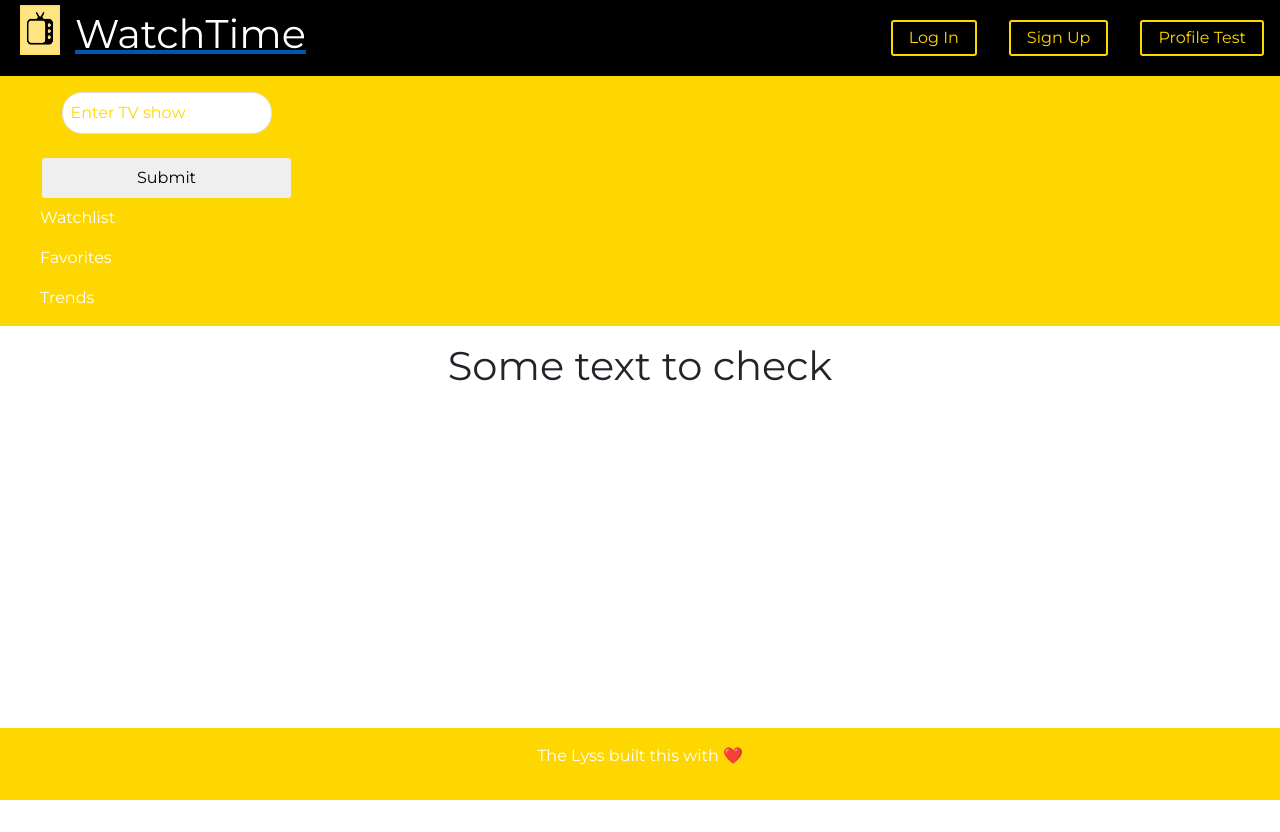
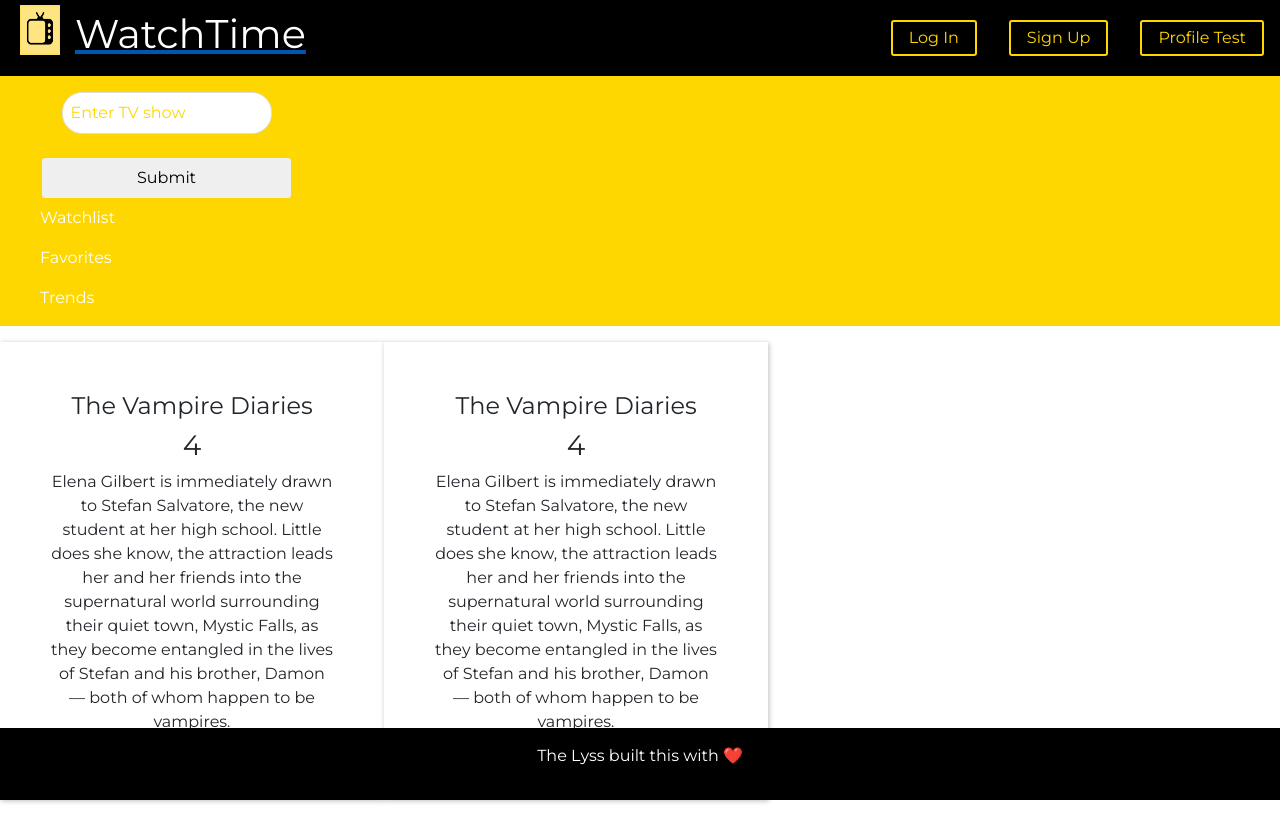
Before and after one commit to kalyssao/watch-time, a React (Create React App) app: page /profile in a window 1280 px wide. Before the commit the page ends 800 px from the top, so only its background shows below. Built offline with nearby package versions, Linux system fonts and the light colour scheme; no server answers.

Commit message:
added some styling to cards

```diff
--- a/src/components/Footer.js
+++ b/src/components/Footer.js
@@ -5,7 +5,7 @@
     color: white;
     margin-top: 1rem;
     padding: 1rem;
-    background-color: gold;
+    background-color: black;
     position: fixed;
     bottom: 0;
     left: 0;
--- a/src/components/Profile.js
+++ b/src/components/Profile.js
@@ -1,5 +1,6 @@
 import React from 'react'
 import Sidebar from './Sidebar'
+import UserShows from './UserShows'
 import styled from 'styled-components'
 
 const ProfileContainer = styled.div`
@@ -11,7 +12,7 @@
         <div>
             <Sidebar></Sidebar>
             <ProfileContainer>
-                <h1>Some text to check</h1>
+                <UserShows/>
             </ProfileContainer>
         </div>
     )
--- a/src/components/ShowCard.js
+++ b/src/components/ShowCard.js
@@ -2,26 +2,35 @@
 import styled from 'styled-components'
 
 const VideoCard = styled.div `
+    width: 10%
+    border-radius: 10px;
+    box-shadow: 1px 1px 5px rgba(0,0,0,0.25);
+    margin-bottom: 2rem;
+    padding: 50px;
+    width: 30%;
+    background-color: white;
+`
 
+const VideoCardImage = styled.image`
+    height: 240px;
+    width: 200px;
 `
 
 const VideoCardInfo = styled.div`
 
 `
 
-function ShowCard({image, title, rating}) {
+function ShowCard({ image, title, rating, desc }) {
     return (
         <VideoCard>
-            <img src="image" alt=""/>
+            <VideoCardImage src={image} alt="TV Show Poster"/>
 
             <VideoCardInfo>
-                <div className="">
+                <h4>{title}</h4>
 
-                </div>
+                <h3>{rating}</h3>
 
-                <div className="">
-
-                </div>
+                <p>{desc}</p>
 
             </VideoCardInfo>
         </VideoCard>
--- a/src/components/UserShows.js
+++ b/src/components/UserShows.js
@@ -1,31 +1,35 @@
 import React from 'react'
 import ShowCard from './ShowCard.js'
+import styled from 'styled-components'
+function UserShows() {
+    //const { isLoading } = this.props
 
-function UserShows() {
-    const { isLoading } = this.props
+    //const loadingMessage = <span className="d-flex m-auto">Loading...</span>
 
-    const loadingMessage = <span className="d-flex m-auto">Loading...</span>
+    const VideoDisplay = styled.div`
+        display: flex;
+        flex-wrap: wrap;
+    `
 
     const tvShows = (
-        <div>
+        <VideoDisplay>
+            <ShowCard title="The Vampire Diaries"
+                image="https://artworks.thetvdb.com/banners/posters/95491-40.jpg"
+                rating="4"
+                desc="Elena Gilbert is immediately drawn to Stefan Salvatore, the new student at her high school. Little does she know, the attraction leads her and her friends into the supernatural world surrounding their quiet town, Mystic Falls, as they become entangled in the lives of Stefan and his brother, Damon — both of whom happen to be vampires."/>
 
-        </div>
+<ShowCard title="The Vampire Diaries"
+                image="https://artworks.thetvdb.com/banners/posters/95491-40.jpg"
+                rating="4"
+                desc="Elena Gilbert is immediately drawn to Stefan Salvatore, the new student at her high school. Little does she know, the attraction leads her and her friends into the supernatural world surrounding their quiet town, Mystic Falls, as they become entangled in the lives of Stefan and his brother, Damon — both of whom happen to be vampires."/>
+        </VideoDisplay>
     )
 
     return (
         <div>
-            {isLoading ? loadingMessage : tvShows}
+            {tvShows}
         </div>
     )
 }
 
 export default UserShows
-
-display: flex (parent container)
-flex-wrap: wrap
-
-card info
-display: flex
-
-display flex
-space between
```
Also changed, not shown: src/components/Content.js (+6 -4 lines), src/hoc/withLoading.js (added, +10 -0 lines).
